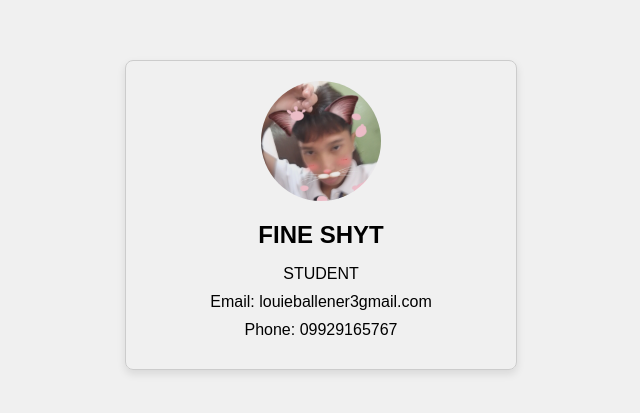
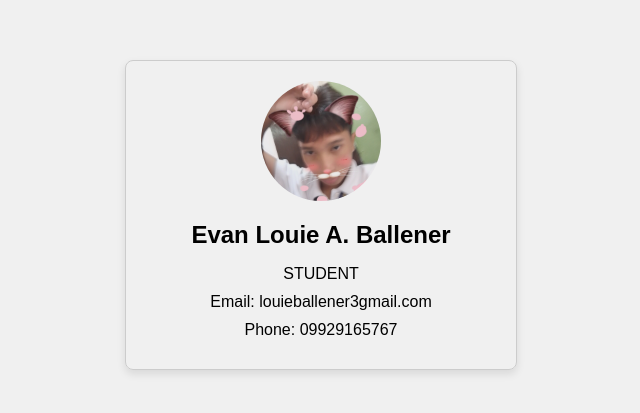
Before and after one commit to Evannn0o0/Chicken, a plain HTML site: page index.html in a window 1280 px wide. Shown: the part 185-598 px from the top of the page, without its empty margins (319-959 px from the left). Drawn offline with Linux system fonts and the light colour scheme.

Commit message:
Update index.html

```diff
--- a/index.html
+++ b/index.html
@@ -22,7 +22,7 @@
 
 <div class="card-content">
 
-<h1>FINE SHYT</h1>
+<h1>Evan Louie A. Ballener</h1>
 
 <p class="title">STUDENT</p>
 
```
